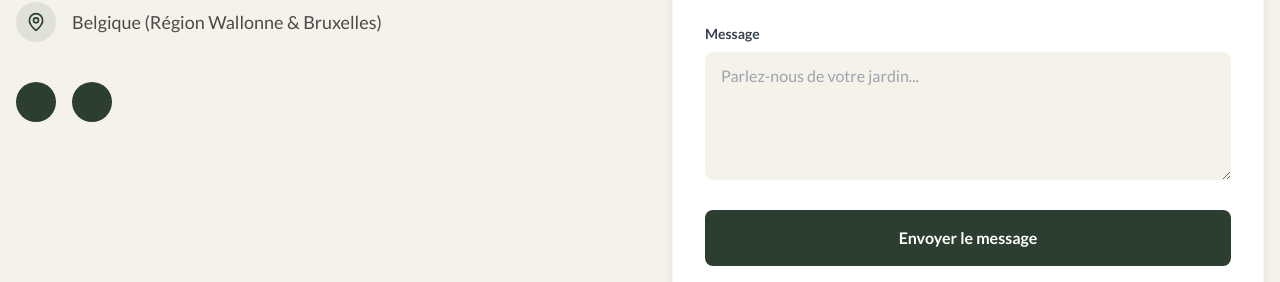
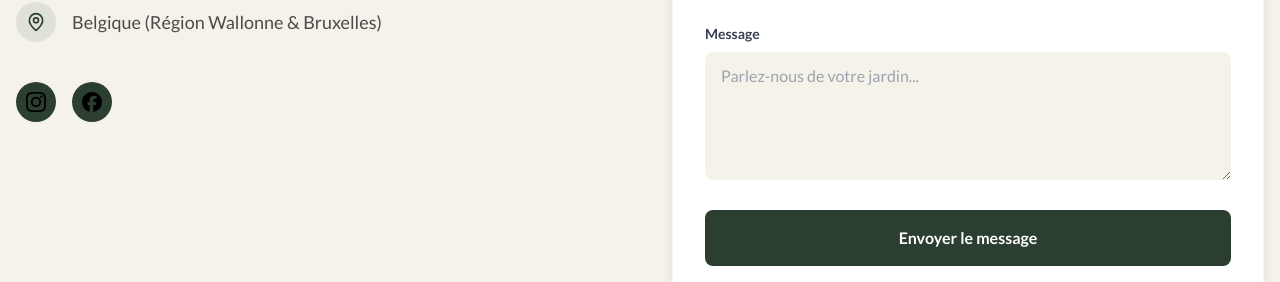
Before and after one commit to htdev-clients/luscinia, a Jekyll site: the page built from contact.html, in a window 1280 px wide. Shown: the part 466-748 px from the top of the page. Built offline with Jekyll 4.4.1, drawn with Linux system fonts in a browser that asks for light colours; nearby versions of some CDN libraries; some web fonts are replaced.

Commit message:
README and social media icons

```diff
--- a/_layouts/default.html
+++ b/_layouts/default.html
@@ -19,7 +19,8 @@
   <!-- Lucide Icons -->
   <script src="https://unpkg.com/lucide@latest"></script>
 
-  <link rel="icon" type="image/svg+xml" href="{{ site.baseurl }}/favicon.svg">
+  <link rel="icon" type="image/svg+xml" href="{{ site.baseurl }}/images/icons/favicon.svg">
+  <link rel="icon" type="image/png" href="{{ site.baseurl }}/images/icons/favicon.png">
 
   <script>
     tailwind.config = {
--- a/contact.html
+++ b/contact.html
@@ -33,11 +33,11 @@ title: Contact
 
             <div class="mt-10 flex space-x-4">
                 <!-- Social Placeholders -->
-                <a href="#" class="w-10 h-10 bg-earth-dark text-sand rounded-full flex items-center justify-center hover:bg-clay transition">
-                    <i data-lucide="instagram" class="w-5 h-5"></i>
+                <a href="#" class="w-10 h-10 bg-earth-dark rounded-full flex items-center justify-center hover:bg-clay transition">
+                    <img src="{{ site.baseurl }}/images/icons/instagram.svg" class="w-5 h-5" alt="Instagram">
                 </a>
-                <a href="#" class="w-10 h-10 bg-earth-dark text-sand rounded-full flex items-center justify-center hover:bg-clay transition">
-                    <i data-lucide="facebook" class="w-5 h-5"></i>
+                <a href="#" class="w-10 h-10 bg-earth-dark rounded-full flex items-center justify-center hover:bg-clay transition">
+                    <img src="{{ site.baseurl }}/images/icons/facebook.svg" class="w-5 h-5" alt="Facebook">
                 </a>
             </div>
         </div>
--- a/services.html
+++ b/services.html
@@ -18,7 +18,7 @@ title: Nos Services
     <div class="flex flex-col md:flex-row gap-8 md:gap-10 items-center">
       <div class="md:w-1/2">
         <img
-          src="images/jardin-naturel.jpg"
+          src="{{ site.baseurl }}/images/jardin-naturel.jpg"
           class="rounded-lg shadow-lg w-full h-64 md:h-80 object-cover"
           alt="Plan de jardin"
         />
@@ -51,7 +51,7 @@ title: Nos Services
     <div class="flex flex-col md:flex-row-reverse gap-8 md:gap-10 items-center">
       <div class="md:w-1/2">
         <img
-          src="images/pic.jpg"
+          src="{{ site.baseurl }}/images/pic.jpg"
           class="rounded-lg shadow-lg w-full h-64 md:h-80 object-cover"
           alt="Observation nature"
         />
@@ -85,7 +85,7 @@ title: Nos Services
     <div class="flex flex-col md:flex-row gap-8 md:gap-10 items-center">
       <div class="md:w-1/2">
         <img
-          src="images/gestion.jpg"
+          src="{{ site.baseurl }}/images/gestion.jpg"
           class="rounded-lg shadow-lg w-full h-64 md:h-80 object-cover"
           alt="Entretien"
         />
```
Also changed, not shown: README.md (added), images/icons/facebook.svg (added), images/icons/favicon.png (renamed from favicon.png), images/icons/favicon.svg (renamed from favicon.svg), images/icons/instagram.svg (added).
